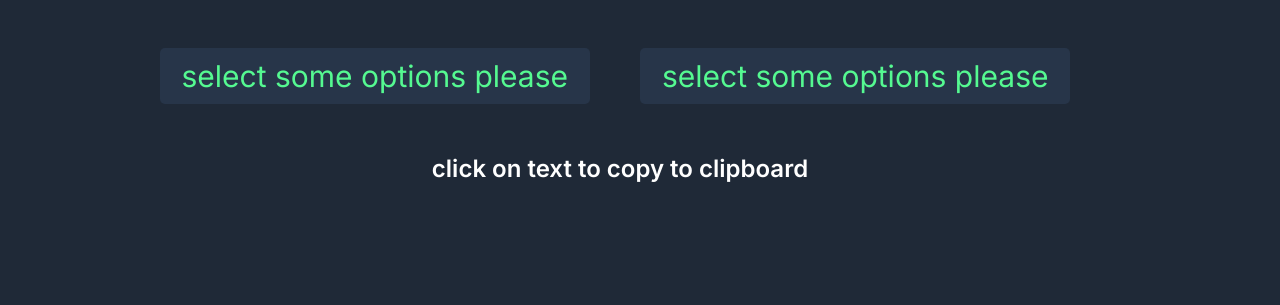
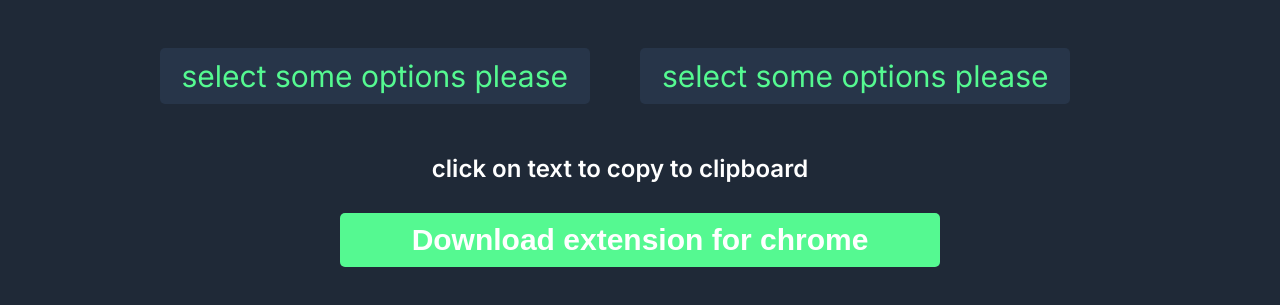
Before and after one commit to Yarosurawa/Password-generator, a plain HTML site: page index.html in a window 1280 px wide. Shown: the part 737-1042 px from the top of the page. Before the commit the page ends 1009 px from the top, so only its background shows below. Drawn offline with Linux system fonts and the light colour scheme.

Commit message:
chrome ext

```diff
--- a/index.html
+++ b/index.html
@@ -37,7 +37,8 @@
         <p id="password">Password</p>
     </div>
 
-    <h2 style="text-align: center; margin-right: 40px;">click on text to copy to clipboard</h1>
+    <h2 style="text-align: center; margin-right: 40px;">click on text to copy to clipboard</h2>
+    <button><a href="Password-generator - ext.crx" download>Download extension for chrome</a></button>
     <script src="index.js"></script>
 </body>
 </html>
--- a/style.css
+++ b/style.css
@@ -51,7 +51,7 @@
     margin-bottom: 5px;
 }
 
-#btn {
+button {
     display: flex;
     background: #55F991;
     border: 0;
@@ -62,8 +62,18 @@
     padding: 10px;
     vertical-align: middle;
     justify-content: space-around;
+    width: 600px;
+    margin: 30px auto;
+}
+
+#btn {
+    margin:30px 0 0 0;
     width: 400px;
-    margin-top: 30px;
+}
+
+button>a {
+    text-decoration: none;
+    color: white;
 }
 
 #password {
```
Also changed, not shown: 1 other file.
